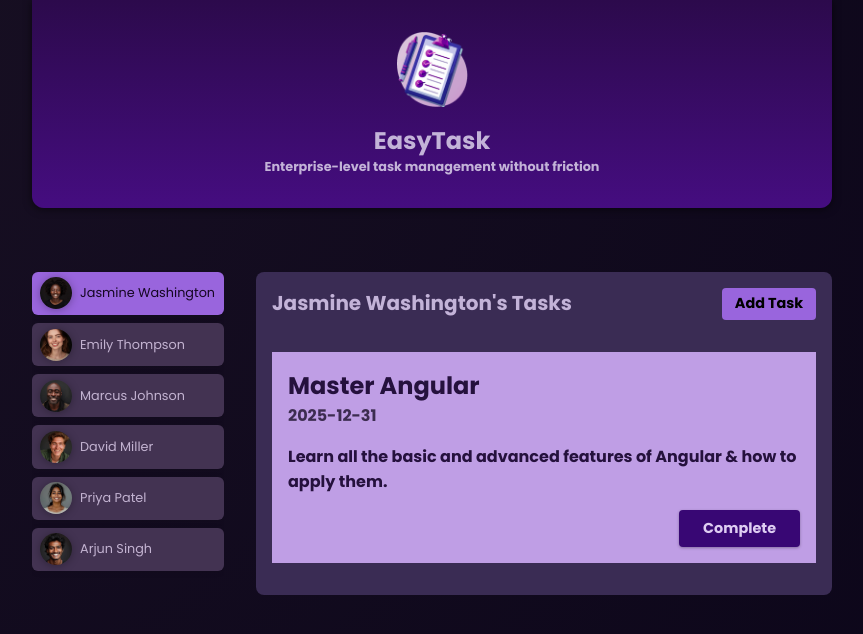
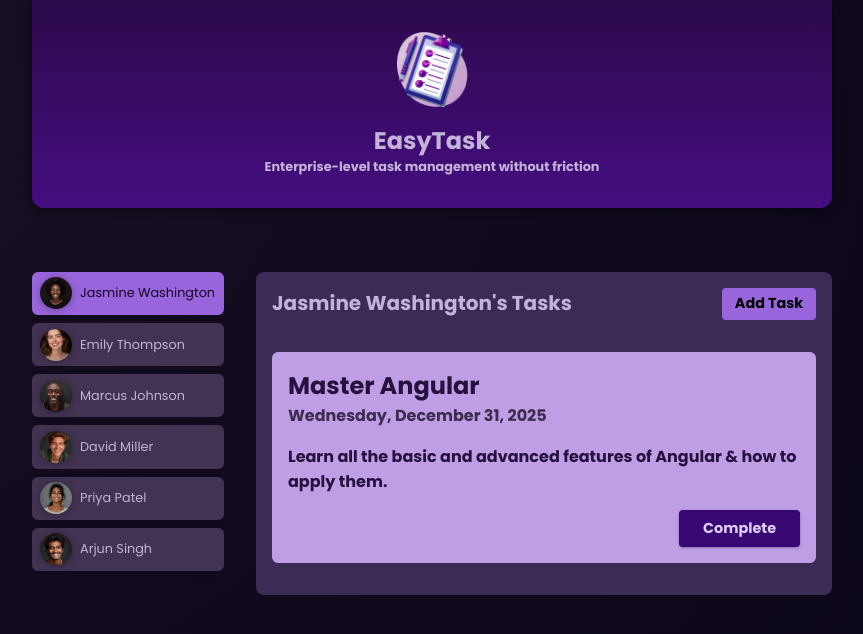
Before and after one commit to ISAASPWDI/EasyTask, an Angular app: page / in a window 1280 px wide. Both pictures are taken after a click on the button "Jasmine Washington". Shown: the top 634 px of the page, without its empty margins (208-1071 px from the left). Built offline with nearby package versions, Linux system fonts and the light colour scheme.

Commit message:
creating a new component for sharing styles in multiple components and adding some pipes for data format

```diff
--- /dev/null
+++ b/src/app/shared/card/card.component.css
@@ -0,0 +1,5 @@
+div {
+  border-radius: 6px;
+  box-shadow: 0 1px 6px rgba(0, 0, 0, 0.1);
+  overflow: hidden;
+}
--- /dev/null
+++ b/src/app/shared/card/card.component.html
@@ -0,0 +1,3 @@
+<div>
+    <ng-content />
+</div>
--- a/src/app/task/detailed-task/detailed-task.html
+++ b/src/app/task/detailed-task/detailed-task.html
@@ -1,8 +1,10 @@
+<app-card>
 <article>
     <h2> {{ task.title }} </h2>
-    <time datetime=""> {{ task.dueDate }}</time>
+    <time datetime=""> {{ task.dueDate | date: 'fullDate'}}</time>
     <p> {{ task.summary }} </p>
     <p class="actions">
         <button (click)="onCompleteTask()"> Complete </button>
     </p>
 </article>
+</app-card>
--- a/src/app/task/detailed-task/detailed-task.ts
+++ b/src/app/task/detailed-task/detailed-task.ts
@@ -1,11 +1,12 @@
 import { Component, EventEmitter, Input, Output } from '@angular/core';
 import { Task } from '../task.model';
-
+import { CardComponent } from "../../shared/card/card.component";
+import { DatePipe } from '@angular/common'
 
 
 @Component({
   selector: 'app-detailed-task',
-  imports: [],
+  imports: [CardComponent, DatePipe],
   templateUrl: './detailed-task.html',
   styleUrl: './detailed-task.css',
 })
--- a/src/app/user/user.component.css
+++ b/src/app/user/user.component.css
@@ -1,9 +1,3 @@
-div {
-  border-radius: 6px;
-  box-shadow: 0 1px 6px rgba(0, 0, 0, 0.1);
-  overflow: hidden;
-}
-
 button {
   display: flex;
   align-items: center;
--- a/src/app/user/user.component.html
+++ b/src/app/user/user.component.html
@@ -1,6 +1,6 @@
-<div>
+<app-card>
     <button [class.active]="selected" (click)="onSelectUser()">
         <img [src] = "imagePath" [alt] = "user.name" />
         <span>{{ user.name }}</span>
     </button>
-</div>
+</app-card>
--- a/src/app/user/user.component.ts
+++ b/src/app/user/user.component.ts
@@ -1,11 +1,13 @@
 import { Component, EventEmitter, Input, Output } from "@angular/core";
 import { User } from "./user.model";
+import { CardComponent } from "../shared/card/card.component";
 
 @Component({
     selector: "app-user",
     standalone: true,
     templateUrl: "./user.component.html",
-    styleUrl: "./user.component.css"
+    styleUrl: "./user.component.css",
+    imports: [CardComponent]
 })
 export class UserComponent {
     @Input() user!: User;
```
Also changed, not shown: src/app/shared/card/card.component.ts (added, +11 -0 lines).
